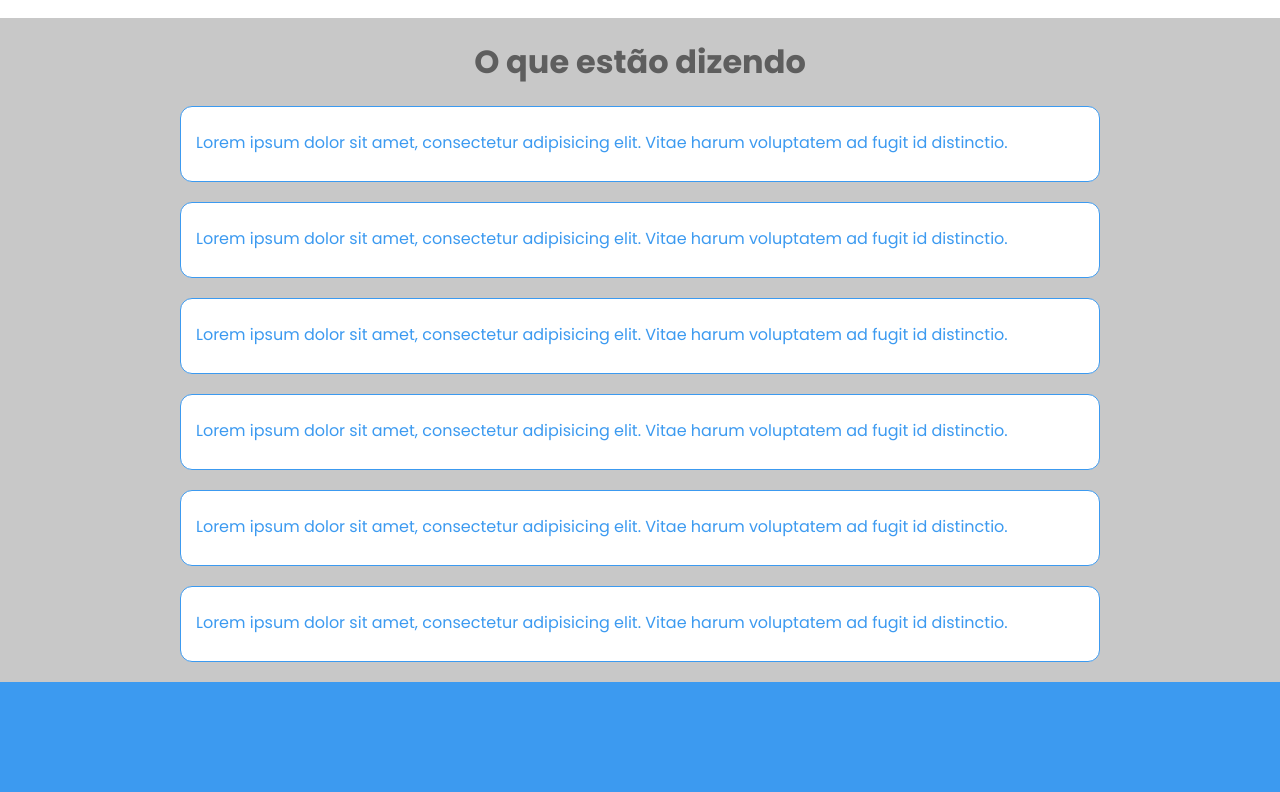
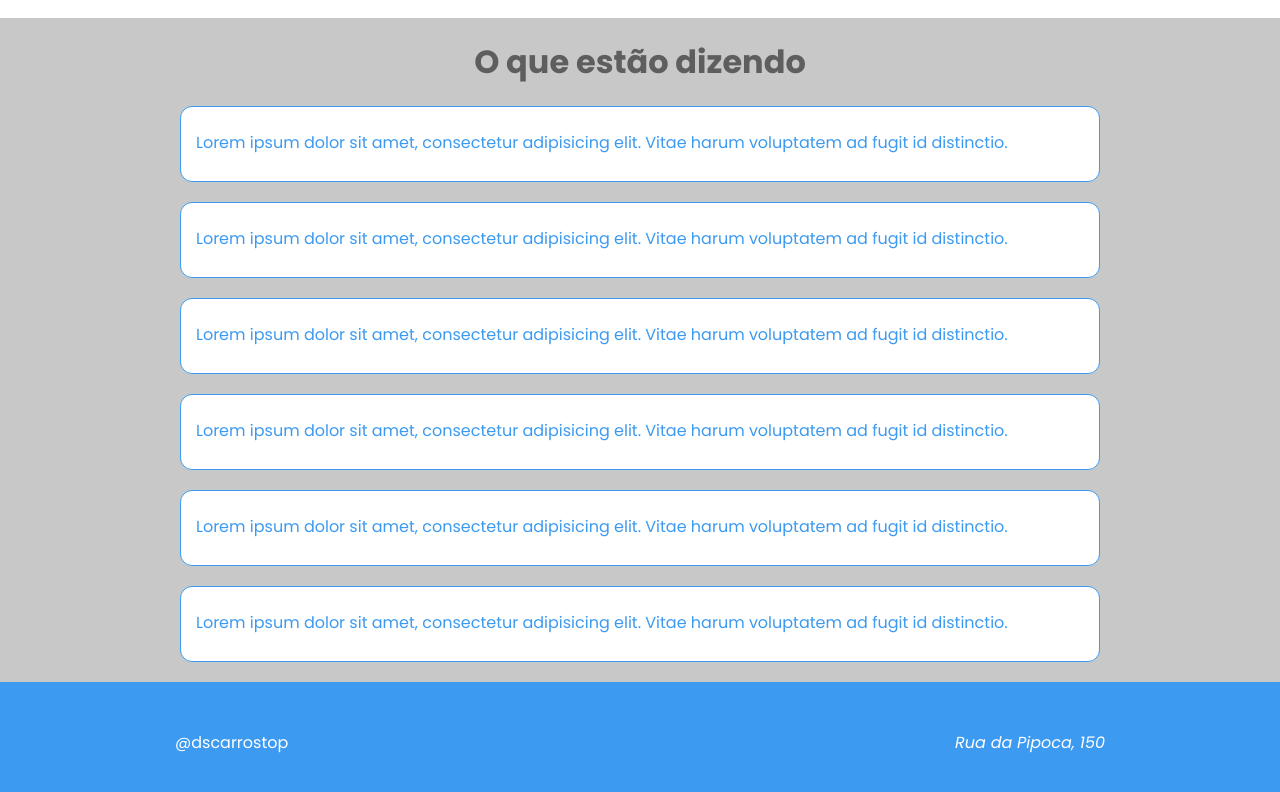
Before and after one commit to cauerg44/dscarrostop-react, a React (Vite) app: page / in a window 1280 px wide. Shown: the part 818-1610 px from the top of the page. Built offline with nearby package versions, Linux system fonts and the light colour scheme.

Commit message:
Footer styles on 1200px done

```diff
--- a/src/components/Footer/index.tsx
+++ b/src/components/Footer/index.tsx
@@ -3,8 +3,9 @@ import './styles.css'
 export default function Footer() {
 
     return (
-        <footer>
-
+        <footer className="ct-comments-container ct-footer-elements">
+            <a href="#">@dscarrostop</a>
+            <address>Rua da Pipoca, 150</address>
         </footer>
     )
 }
--- a/src/components/Footer/styles.css
+++ b/src/components/Footer/styles.css
@@ -1,6 +1,13 @@
 footer {
+    display: flex;
+    align-items: center;
     height: 120px;
     background-color: var(--ct-color-primary);
     color: var(--ct-color-bg-primary);
     padding: 0 15px;
 }
+
+.ct-footer-elements {
+    display: flex;
+    justify-content: space-between;
+}
```
